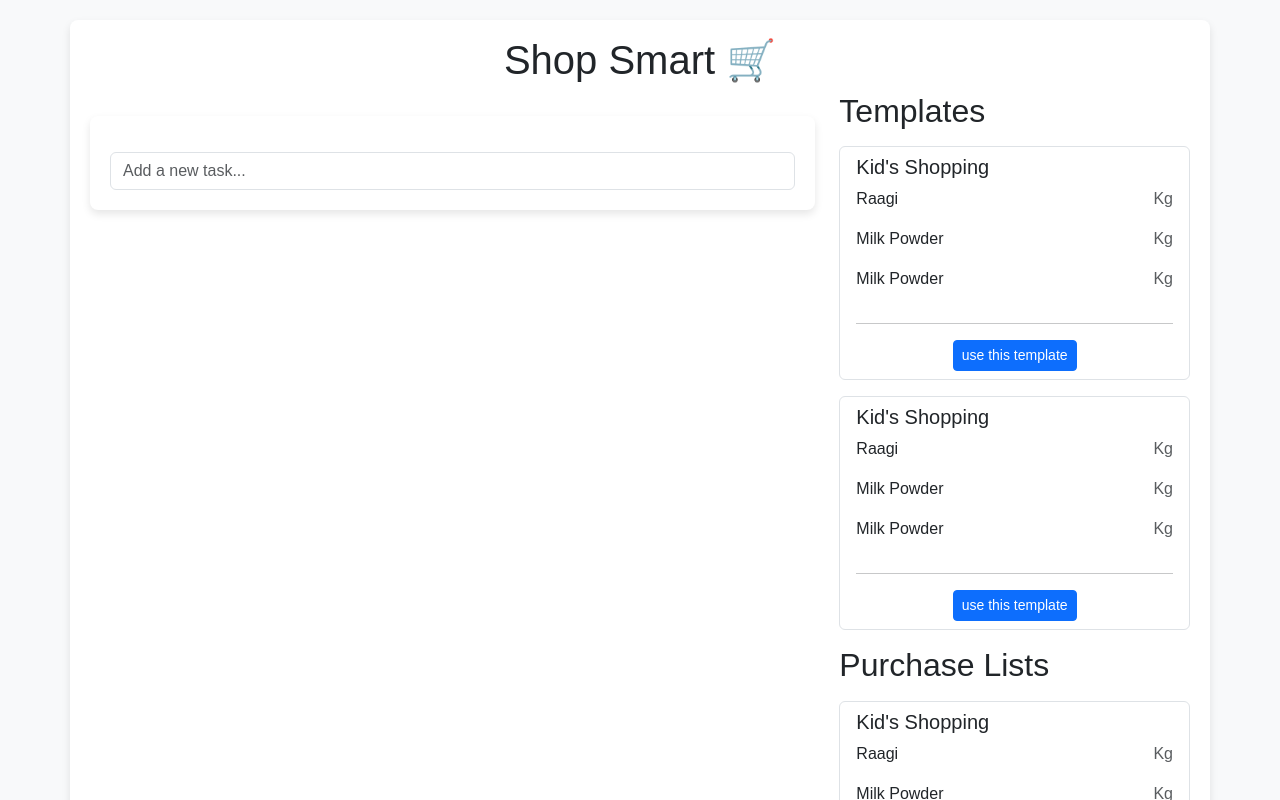
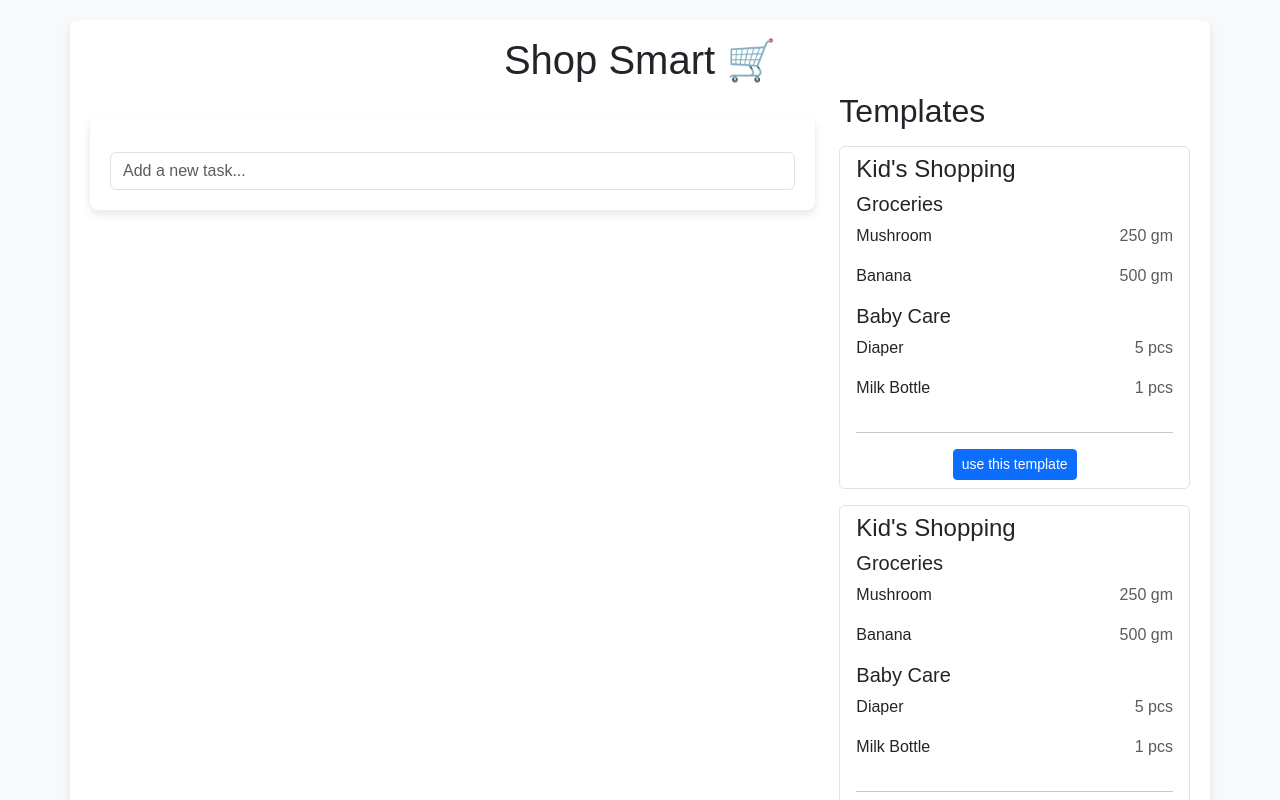
Before and after one commit to prajeesh-mp/shop-smart, a React (Create React App) app: page / in a window 1280 px wide. Shown: the top 800 px of the page. Built offline with nearby package versions, Linux system fonts and the light colour scheme.

Commit message:
Update: Template structure

```diff
--- a/src/components/Template.tsx
+++ b/src/components/Template.tsx
@@ -1,23 +1,29 @@
 function Template() {
   return (
     <div className="border rounded p-2 px-3 justify-content-center align-items-center my-3">
-      <h5>Kid's Shopping</h5>
+      <h4>Kid's Shopping</h4>
+
+      <h5>Groceries</h5>
 
       <div className="d-flex flex-row justify-content-between align-items-center">
-        <p>Raagi</p>
-        <p className="text-muted">Kg</p>
+        <p>Mushroom</p>
+        <p className="text-muted">250 gm</p>
+      </div>
+      <div className="d-flex flex-row justify-content-between align-items-center">
+        <p>Banana</p>
+        <p className="text-muted">500 gm</p>
       </div>
 
-      <div className="d-flex flex-row justify-content-between align-items-center">
-        <p>Milk Powder</p>
-        <p className="text-muted">Kg</p>
-      </div>
+      <h5>Baby Care</h5>
 
       <div className="d-flex flex-row justify-content-between align-items-center">
-        <p>Milk Powder</p>
-        <p className="text-muted">Kg</p>
+        <p>Diaper</p>
+        <p className="text-muted">5 pcs</p>
       </div>
-
+      <div className="d-flex flex-row justify-content-between align-items-center">
+        <p>Milk Bottle</p>
+        <p className="text-muted">1 pcs</p>
+      </div>
       <hr />
       <div className="d-flex justify-content-center">
         <button className="btn btn-primary btn-sm">use this template</button>
```
